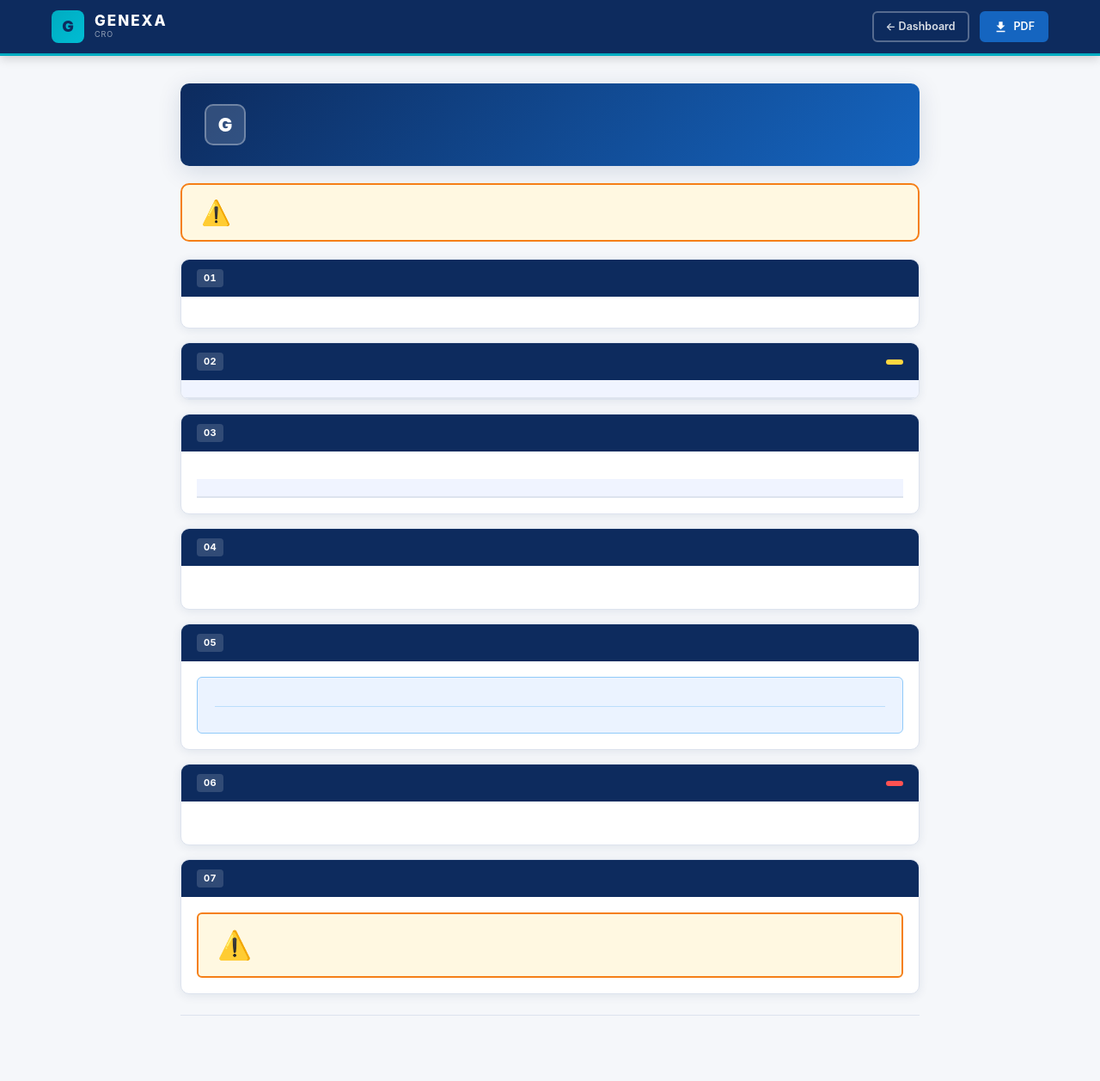
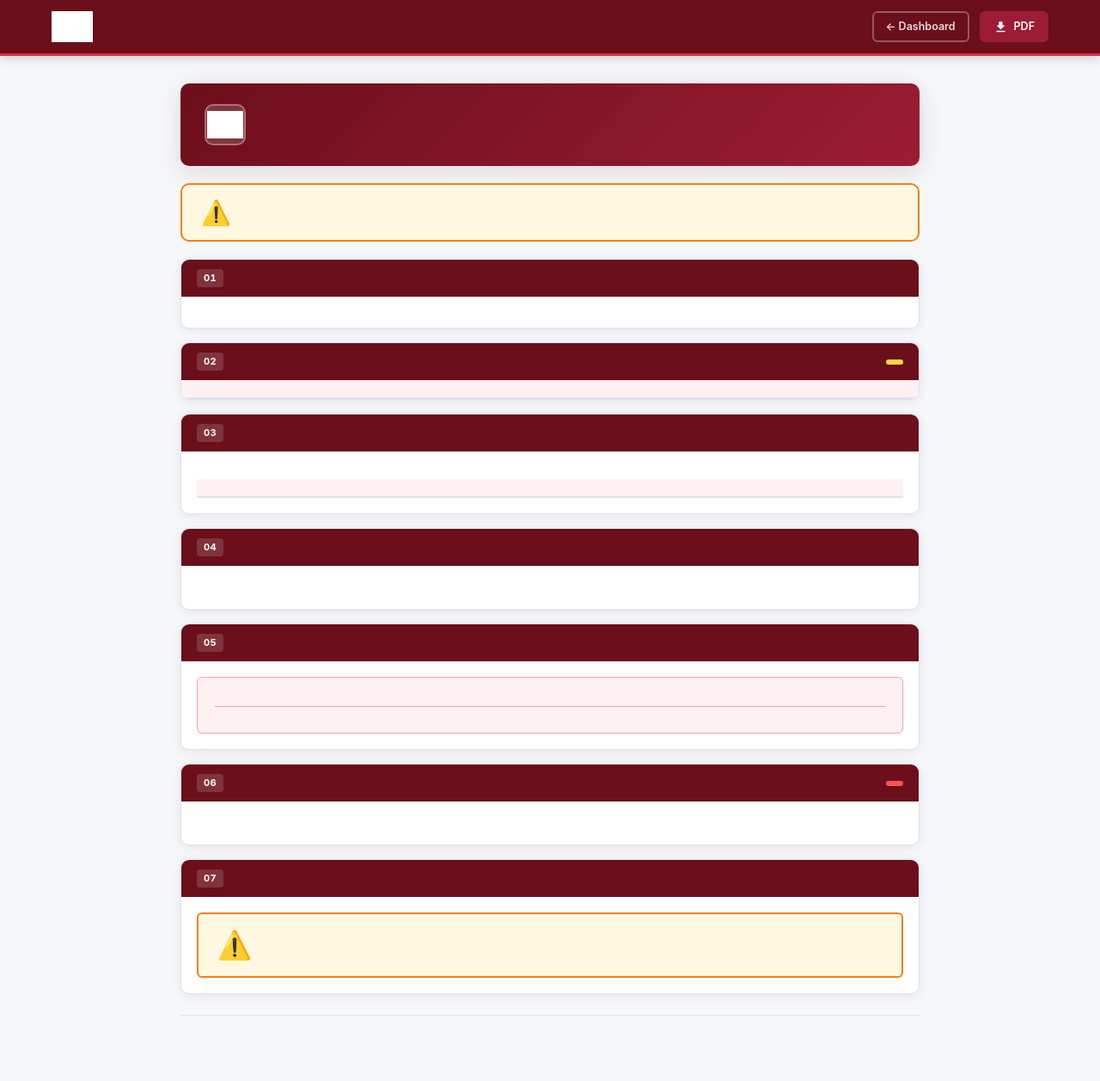
Before and after one commit to devrankacan/protokol, a FastAPI app: template templates/report_view.html in a window 1280 px wide. Shown: the whole page at 86% size. Run offline with FastAPI, Linux system fonts and the light colour scheme; the template is opened without the code that fills it, so the values that code supplies are empty; grey boxes are pictures that could not be loaded.

Commit message:
Update brand colors to mürdüm/crimson and integrate logo
- Replace navy/teal palette with dark crimson tones (#6B0F1A, #9B1C33, #B52240)
- Update all backgrounds, shadows, gradients to match Genexa-CRO brand
- Replace text G placeholder with logo image across login, dashboard, report pages
- Add static/images/ directory for logo asset

https://claude.ai/code/session_013TaRrarbRmj7utHDiRq5Ld

```diff
--- a/static/css/style.css
+++ b/static/css/style.css
@@ -1,10 +1,10 @@
 /* ── Variables ────────────────────────────────────────────────────────────── */
 :root {
-  --navy:      #0D2B5E;
-  --navy-mid:  #1565C0;
-  --navy-light:#1976D2;
-  --teal:      #00ACC1;
-  --teal-dark: #00838F;
+  --navy:      #6B0F1A;
+  --navy-mid:  #9B1C33;
+  --navy-light:#B52240;
+  --teal:      #D4304A;
+  --teal-dark: #9B1C33;
   --success:   #2E7D32;
   --success-bg:#E8F5E9;
   --warning:   #F57F17;
@@ -19,8 +19,8 @@
   --text-light:#6B7FA3;
   --radius:    10px;
   --radius-sm: 6px;
-  --shadow:    0 2px 12px rgba(13,43,94,.09);
-  --shadow-lg: 0 6px 28px rgba(13,43,94,.14);
+  --shadow:    0 2px 12px rgba(107,15,26,.09);
+  --shadow-lg: 0 6px 28px rgba(107,15,26,.14);
 }
 
 /* ── Reset ────────────────────────────────────────────────────────────────── */
@@ -157,18 +148,11 @@ button { cursor: pointer; font-family: inherit; }
   gap: 12px;
 }
 
-.nav-logo {
-  width: 38px;
-  height: 38px;
-  background: linear-gradient(135deg, var(--teal) 0%, #00BCD4 100%);
-  color: var(--navy);
-  font-size: 18px;
-  font-weight: 900;
-  display: flex;
-  align-items: center;
-  justify-content: center;
-  border-radius: 8px;
-  flex-shrink: 0;
+.nav-logo-img {
+  height: 36px;
+  width: auto;
+  display: block;
+  filter: brightness(0) invert(1);
 }
 
 .nav-brand-main {
@@ -628,7 +612,7 @@ button { cursor: pointer; font-family: inherit; }
 .report-view { max-width: 900px; }
 
 .report-header-card {
-  background: linear-gradient(135deg, var(--navy) 0%, #1565C0 100%);
+  background: linear-gradient(135deg, #6B0F1A 0%, #9B1C33 100%);
   color: #fff;
   border-radius: var(--radius);
   padding: 24px 28px;
@@ -653,14 +637,18 @@ button { cursor: pointer; font-family: inherit; }
   height: 48px;
   background: rgba(255,255,255,.15);
   border: 2px solid rgba(255,255,255,.3);
-  color: #fff;
-  font-size: 22px;
-  font-weight: 900;
   display: flex;
   align-items: center;
   justify-content: center;
   border-radius: 10px;
   flex-shrink: 0;
+  overflow: hidden;
+}
+
+.report-logo-badge img {
+  height: 32px;
+  width: auto;
+  filter: brightness(0) invert(1);
 }
 
 .report-main-title {
@@ -798,7 +786,7 @@ button { cursor: pointer; font-family: inherit; }
 }
 
 .data-table th {
-  background: #F0F4FF;
+  background: #FFF0F2;
   color: var(--navy);
   padding: 10px 14px;
   text-align: left;
@@ -879,8 +867,8 @@ button { cursor: pointer; font-family: inherit; }
 
 /* ── Kohort Box ───────────────────────────────────────────────────────────── */
 .kohort-box {
-  background: #EBF3FF;
-  border: 1.5px solid #90CAF9;
+  background: #FFF0F2;
+  border: 1.5px solid #F4A0AD;
   border-radius: var(--radius-sm);
   padding: 16px 20px;
 }
@@ -899,7 +887,7 @@ button { cursor: pointer; font-family: inherit; }
 .kohort-gerekce, .kohort-notlar {
   margin-top: 10px;
   padding-top: 10px;
-  border-top: 1px solid #BBDEFB;
+  border-top: 1px solid #F4A0AD;
 }
 
 .kohort-gerekce p, .kohort-notlar p { font-size: 13.5px; color: var(--text-mid); line-height: 1.5; margin-top: 4px; }
--- a/templates/dashboard.html
+++ b/templates/dashboard.html
@@ -11,11 +11,7 @@
   <nav class="navbar">
     <div class="nav-container">
       <div class="nav-brand">
-        <div class="nav-logo">G</div>
-        <div class="nav-brand-text">
-          <span class="nav-brand-main">GENEXA</span>
-          <span class="nav-brand-sub">CRO</span>
-        </div>
+        <img src="/static/images/logo.png" class="nav-logo-img" alt="Genexa CRO">
       </div>
       <div class="nav-actions">
         <span class="nav-status">
--- a/templates/login.html
+++ b/templates/login.html
@@ -10,11 +10,7 @@
   <div class="auth-container">
     <div class="auth-card">
       <div class="auth-logo">
-        <div class="logo-icon">G</div>
-        <div class="logo-text">
-          <span class="logo-main">GENEXA</span>
-          <span class="logo-sub">Clinical Research Organization</span>
-        </div>
+        <img src="/static/images/logo.png" class="auth-logo-img" alt="Genexa CRO">
       </div>
 
       <div class="auth-divider"></div>
--- a/templates/report_view.html
+++ b/templates/report_view.html
@@ -10,11 +10,7 @@
   <nav class="navbar">
     <div class="nav-container">
       <div class="nav-brand">
-        <div class="nav-logo">G</div>
-        <div class="nav-brand-text">
-          <span class="nav-brand-main">GENEXA</span>
-          <span class="nav-brand-sub">CRO</span>
-        </div>
+        <img src="/static/images/logo.png" class="nav-logo-img" alt="Genexa CRO">
       </div>
       <div class="nav-actions">
         <a href="/dashboard" class="btn btn-outline btn-sm">← Dashboard</a>
@@ -31,7 +27,9 @@
     <!-- Report Header -->
     <div class="report-header-card">
       <div class="report-header-left">
-        <div class="report-logo-badge">G</div>
+        <div class="report-logo-badge">
+          <img src="/static/images/logo.png" alt="Genexa CRO">
+        </div>
         <div>
           <h1 class="report-main-title">{{ L.report_title }}</h1>
           <p class="report-main-subtitle">{{ L.report_subtitle }}</p>
```
Also changed, not shown: other parts of static/css/style.css (+17 -26 lines).
